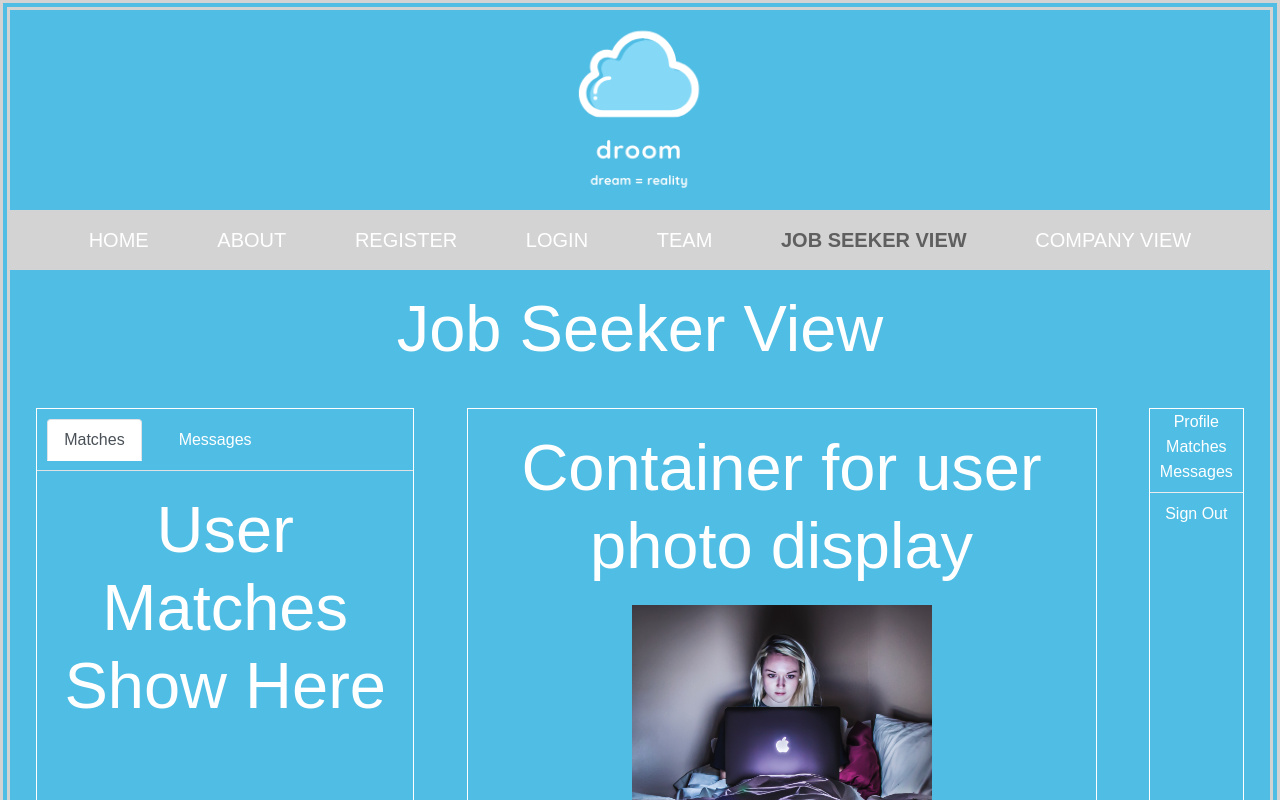
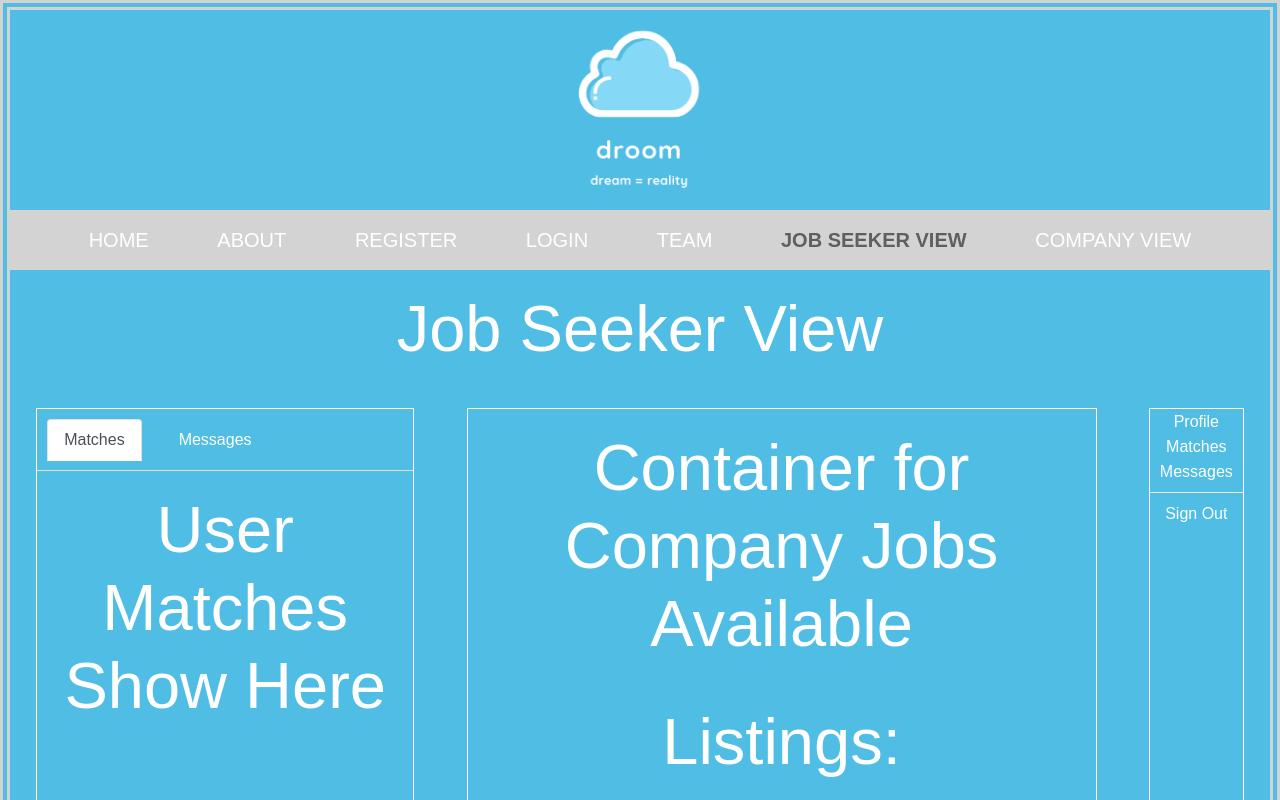
Before and after one commit to droom2019/React-Front-End, a React (Create React App) app in the folder droom/: page /jobseekerview in a window 1280 px wide. Shown: the top 800 px of the page. Built offline with nearby package versions, Linux system fonts and the light colour scheme.

Commit message:
Completed Company and Job Seeker UI Prototypes

```diff
--- a/droom/package.json
+++ b/droom/package.json
@@ -7,7 +7,7 @@
     "@fortawesome/free-solid-svg-icons": "^5.8.2",
     "@fortawesome/react-fontawesome": "^0.1.4",
     "axios": "^0.18.0",
-    "bootstrap": "^4.3.1",
+    "bootstrap": "4.3.1",
     "jquery": "^3.4.1",
     "mdbootstrap": "^4.8.0",
     "mdbreact": "^4.14.0",
--- a/droom/src/Components/CompanyView.js
+++ b/droom/src/Components/CompanyView.js
@@ -0,0 +1,27 @@
+import React, { Fragment } from 'react';
+import { NavLink } from 'react-router-dom';
+import { MDBDropdown, MDBDropdownToggle, MDBDropdownMenu, MDBDropdownItem } from "mdbreact";
+import droom from '../assets/images/droom.png';
+
+import MatchesMasterContainer from './MatchesMasterContainer';
+import UserDisplayCompanyContainer from './UserDisplayCompanyContainer';
+import SideNavBarUI from './SideNavBarUI';
+
+
+class JobSeekerView extends React.Component {
+
+  render() {
+    return (
+        <div>
+            <h1>Company View</h1>
+            <div className="jobseekerUIcontainer">
+                <MatchesMasterContainer />
+                <UserDisplayCompanyContainer />
+                <SideNavBarUI />
+            </div>
+        </div>
+    );
+  }
+};
+
+export default JobSeekerView;
--- a/droom/src/Components/JobSeekerView.js
+++ b/droom/src/Components/JobSeekerView.js
@@ -4,7 +4,7 @@ import { MDBDropdown, MDBDropdownToggle, MDBDropdownMenu, MDBDropdownItem } from
 import droom from '../assets/images/droom.png';
 
 import MatchesMasterContainer from './MatchesMasterContainer';
-import UserDisplayContainer from './UserDisplayContainer';
+import UserDisplayJobSeekerContainer from './UserDisplayJobSeekerContainer';
 import SideNavBarUI from './SideNavBarUI';
 
 
@@ -16,7 +16,7 @@ class JobSeekerView extends React.Component {
             <h1>Job Seeker View</h1>
             <div className="jobseekerUIcontainer">
                 <MatchesMasterContainer />
-                <UserDisplayContainer />
+                <UserDisplayJobSeekerContainer />
                 <SideNavBarUI />
             </div>
         </div>
--- /dev/null
+++ b/droom/src/Components/UserDisplayCompanyContainer.js
@@ -0,0 +1,24 @@
+import React, { Fragment } from 'react';
+import { NavLink } from 'react-router-dom';
+import { MDBDropdown, MDBDropdownToggle, MDBDropdownMenu, MDBDropdownItem } from "mdbreact";
+import profileDemoPicture from '../assets/images/profileDemoPicture.png';
+
+
+class UserDisplayCompanyContainer extends React.Component {
+
+  render() {
+    return (
+      <div className="userDisplayContainer">
+          <h1>Container for Job Seekers Available</h1>
+          <h1>Listings: </h1>
+          <img
+            className="demoProfilePics"
+            src={profileDemoPicture}
+            alt="demoProfilePicture"
+        />
+      </div>
+    );
+  }
+};
+
+export default UserDisplayCompanyContainer;
--- a/droom/src/Components/UserDisplayContainer.js
+++ b/droom/src/Components/UserDisplayJobSeekerContainer.js
@@ -1,23 +1,24 @@
 import React, { Fragment } from 'react';
 import { NavLink } from 'react-router-dom';
 import { MDBDropdown, MDBDropdownToggle, MDBDropdownMenu, MDBDropdownItem } from "mdbreact";
-import profileDemoPicture from '../assets/images/profileDemoPicture.png';
+import companyDemoPicture from '../assets/images/applelogo.png';
 
 
-class UserDisplayContainer extends React.Component {
+class UserDisplayJobSeekerContainer extends React.Component {
 
   render() {
     return (
       <div className="userDisplayContainer">
-          <h1>Container for user photo display</h1>
+          <h1>Container for Company Jobs Available</h1>
+          <h1>Listings: </h1>
           <img
             className="demoProfilePics"
-            src={profileDemoPicture}
-            alt="demoProfilePicture"
+            src={companyDemoPicture}
+            alt="companyDemoPicture"
         />
       </div>
     );
   }
 };
 
-export default UserDisplayContainer;
+export default UserDisplayJobSeekerContainer;
--- a/droom/src/index.js
+++ b/droom/src/index.js
@@ -13,6 +13,10 @@ import App from './App';
 // import 'bootstrap-css-only/css/bootstrap.min.css';
 // import 'mdbreact/dist/css/mdb.css';
 
+// import 'https://code.jquery.com/jquery-3.2.1.slim.min.js';
+// import 'https://cdnjs.cloudflare.com/ajax/libs/popper.js/1.12.9/umd/popper.min.js';
+// import 'https://maxcdn.bootstrapcdn.com/bootstrap/4.0.0/js/bootstrap.min.js';
+
 const store = createStore(rootReducer, applyMiddleware(thunk, logger));
 
 ReactDOM.render(
```
Also changed, not shown: droom/src/assets/images/applelogo.png (added), 1 other file (tests, documents, lock files or other folders).
